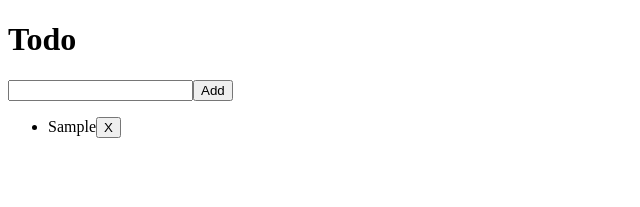
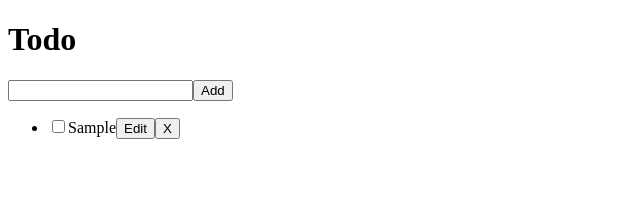
Before and after one commit to aromalkallingal/vitejs-vite-i4egtrxw, a React (Vite) app: page / in a window 1280 px wide. Both pictures are taken after typing "Sample" into the empty fields and a click on the button "Add". Shown: the top 207 px of the page, without its empty margins (0-640 px from the left). Built offline with nearby package versions, Linux system fonts and the light colour scheme.

Commit message:
Added checkbox

```diff
--- a/src/Todo.jsx
+++ b/src/Todo.jsx
@@ -12,6 +12,10 @@ const Todo = () => {
     const  newArray = artists.filter((artist) => artist != idToDelete)
     setArtists(newArray)
     };
+
+    const updateTask = () => {
+      console.log("testing")
+    }
 
     const addTask = (event) => {
         setText(event.target.value);
@@ -41,8 +45,12 @@ const Todo = () => {
 
         <ul>
         {artists.map((artist, index) => (
-          <li key={index}>{artist.name}<button onClick={() => deleteName(artist)}>
-            X</button ></li>
+          <li key={index}><input type="checkbox" id="scales" name="scales" />
+           {artist.name}
+            <button onClick={updateTask}>Edit</button>
+            <button onClick={() => deleteName(artist)}>
+            X</button >
+          </li>
         ))}
       </ul>
 
```
